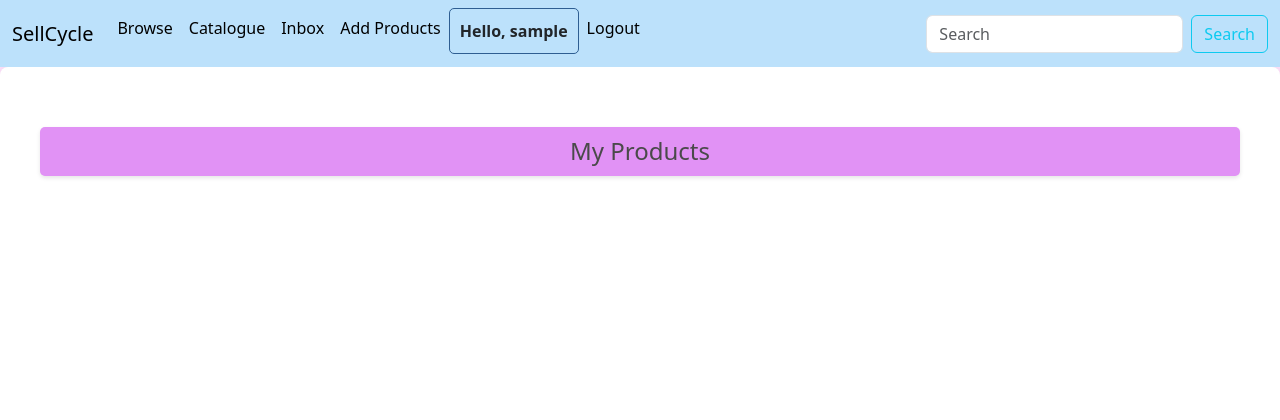
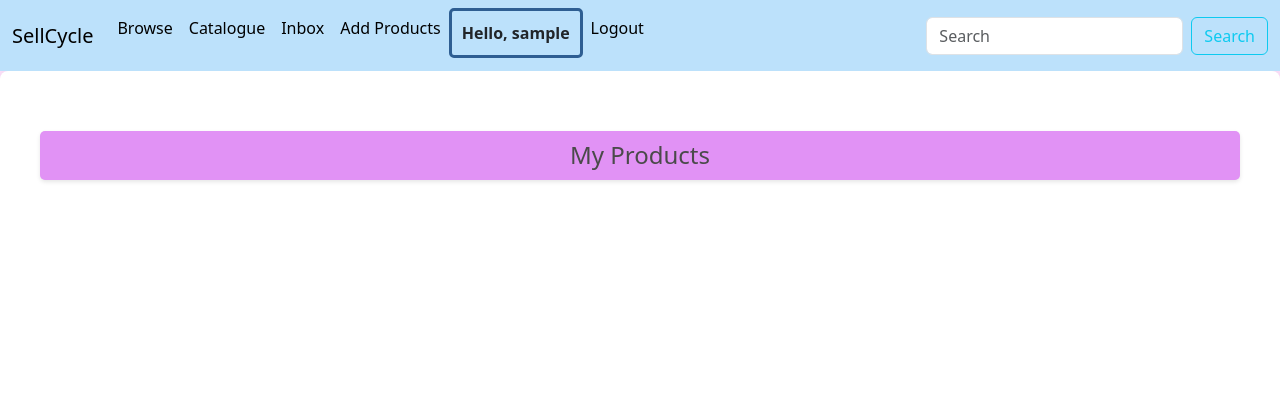
Before and after one commit to Esty-8/sell-cycle, a Django app: page /catalogue/ in a window 1280 px wide. Shown: the top 420 px of the page. Run offline with Django 4.2, Linux system fonts and the light colour scheme; the visitor is signed in with stand-in values (Sample User, id 1); data that the repository does not hold is empty.

```diff
--- a/sell/templates/sell/foundation.html
+++ b/sell/templates/sell/foundation.html
@@ -48,7 +48,7 @@
                     <li class="nav-item">
                         <a class="nav-link active" href="{% url 'product:new_product' %}">Add Products</a>
                     </li>
-                    <li class="nav-item"  style="margin-bottom: 5px; border: 1px solid #2e5e92; border-radius: 5px; padding: 10px;">
+                    <li class="nav-item"  style="margin-bottom: 5px; border: 3px solid #2e5e92; border-radius: 5px; padding: 10px;">
                       <span><strong>Hello, {{ request.user.username }}</strong></span>
                   </li>
                   <li class="nav-item">
```
Also changed, not shown: README.md, static/images/browse.png (added), static/images/catalogue.png (added), static/images/categories.png (added), static/images/message.png (added).
